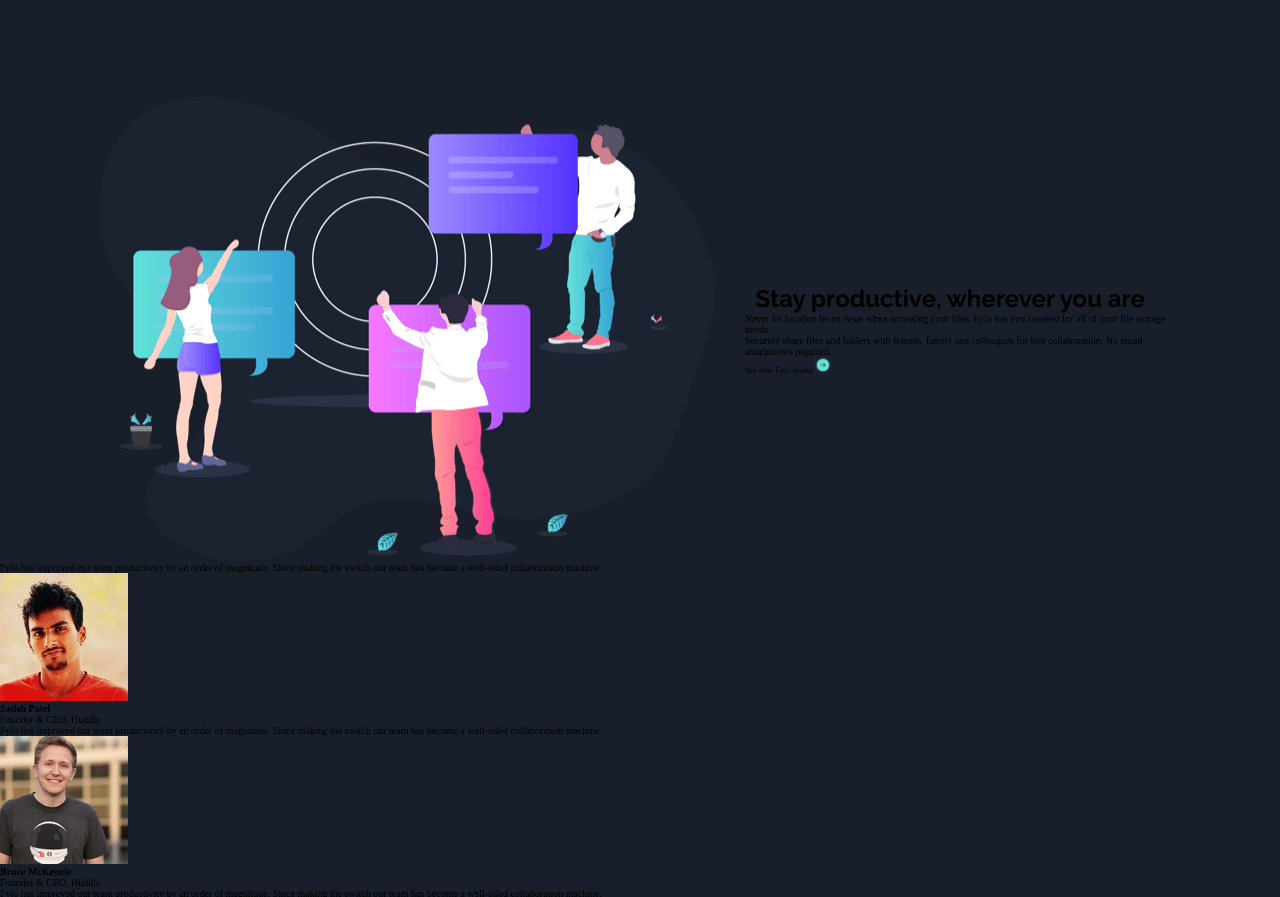
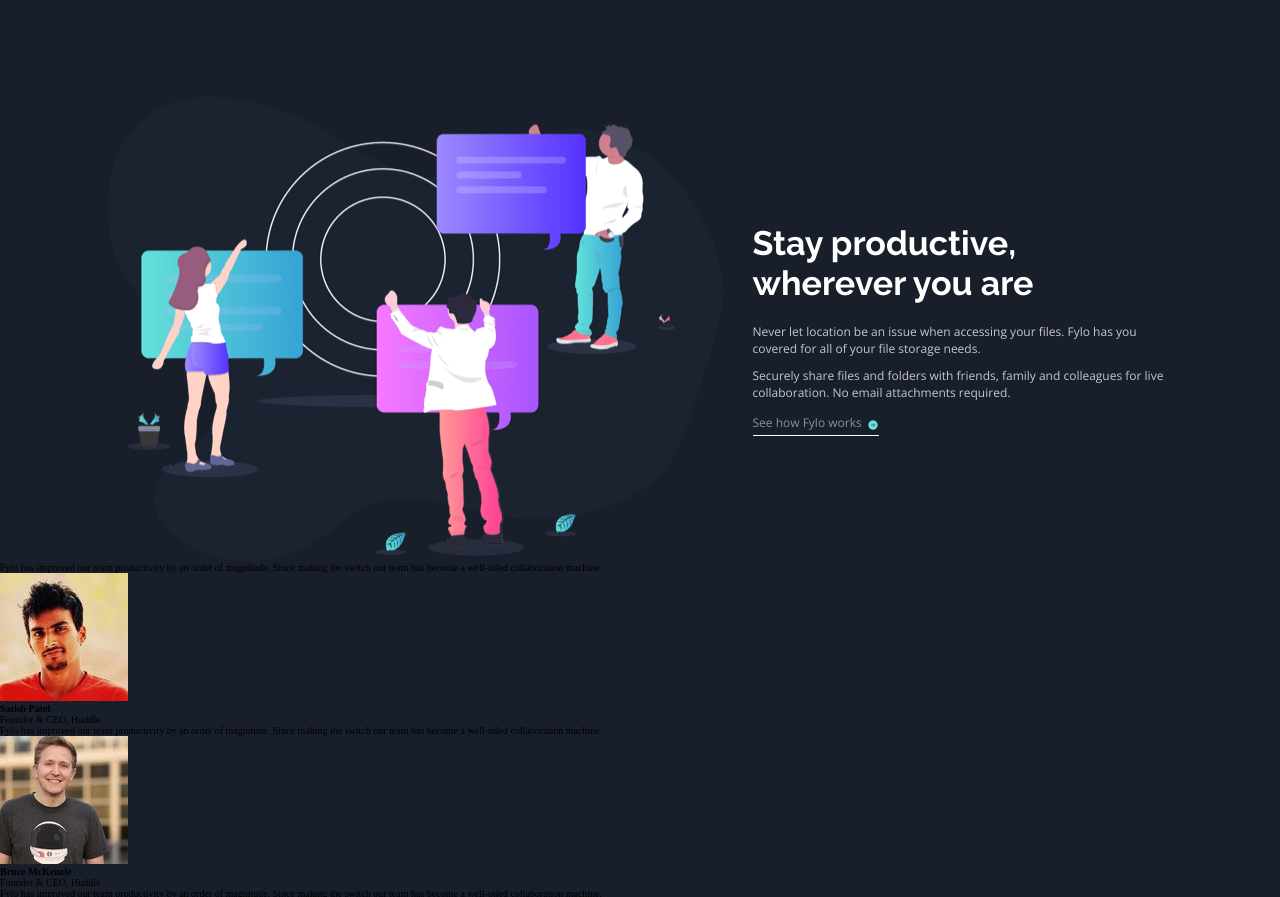
Before and after one commit to SwastikSonkusare/Fylo-dark-theme-landing-page, a website: page index.html in a window 1280 px wide. Shown: the part 1469-2366 px from the top of the page. Drawn offline with nearby package versions, Linux system fonts and the light colour scheme.

```diff
--- a/index.html
+++ b/index.html
@@ -136,13 +136,13 @@
           />
 
           <div class="productive__right-section">
-            <h1 class="hero__header">Stay productive, wherever you are</h1>
+            <h1 class="productive__header mb-md">Stay productive, wherever you are</h1>
 
-            <p class="productive__paragraph--1">
+            <p class="productive__paragraph--1 mb-sm">
               Never let location be an issue when accessing your files. Fylo has
               you covered for all of your file storage needs.
             </p>
-            <p class="productive__paragraph--2">
+            <p class="productive__paragraph--2 mb-sm">
               Securely share files and folders with friends, family and
               colleagues for live collaboration. No email attachments required.
             </p>
--- a/sass/_content.scss
+++ b/sass/_content.scss
@@ -174,32 +174,54 @@
     justify-content: center;
     align-items: center;
     grid-gap: 3rem;
+    color: #fff;
 
     &__image {
 
     }
 
-    &__right-section {
-
-        &__hero-header {
-
-        }
+    &__header {
+        color: currentColor;
+        font-size: 3.4rem;
+        font-family: 'Raleway', sans-serif;
+        font-weight: 700;
+        max-width: 33.3rem;
     }
 
-    &__paragraph-1 {
+    &__right-section {
+        min-width: 33.3rem;
 
     }
 
-    &__paragraph-2 {
-
+    &__paragraph--1,
+    &__paragraph--2 {
+        font-size: 1.2rem;
+        font-family: 'Open Sans', sans-serif;
+        font-weight: 400;
+        opacity: .75;
+        max-width: 42rem;
     }
 
     &__works {
+        display: flex;
+        align-items: center;
+        width: max-content;
+        border-bottom: 1px solid white;
+        grid-gap: .5rem;
+    }
 
+    &__works-text {
+        font-size: 1.2rem;
+        font-family: 'Open Sans', sans-serif;
+        font-weight: 400;
+        opacity: .5;
+        line-height: 2;
     }
 
     &__works-image {
-
+        margin-top: .5rem;
+        width: 1.2rem;
+        height: 1.2rem;
     }
 }
 
```
Also changed, not shown: css/style.css.
